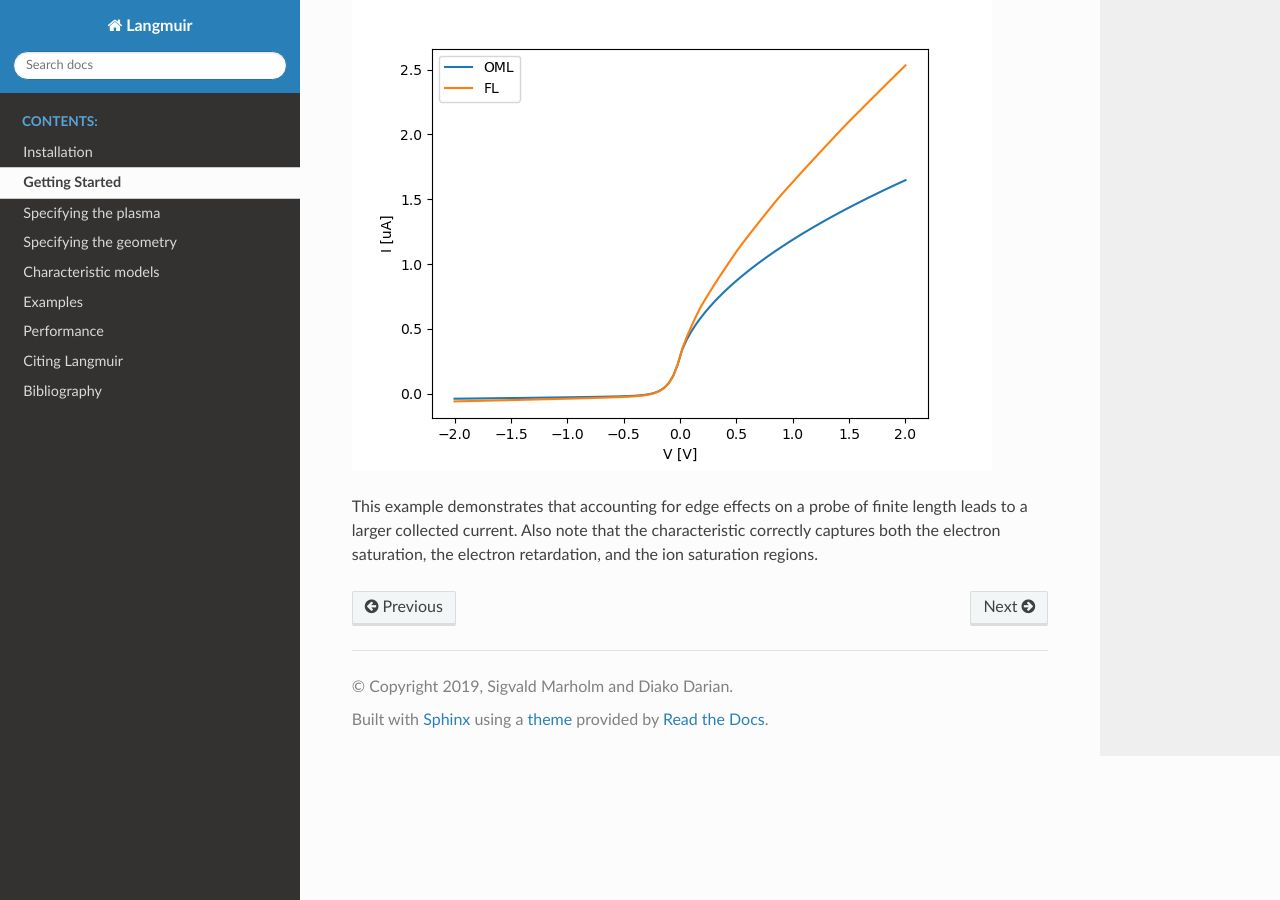
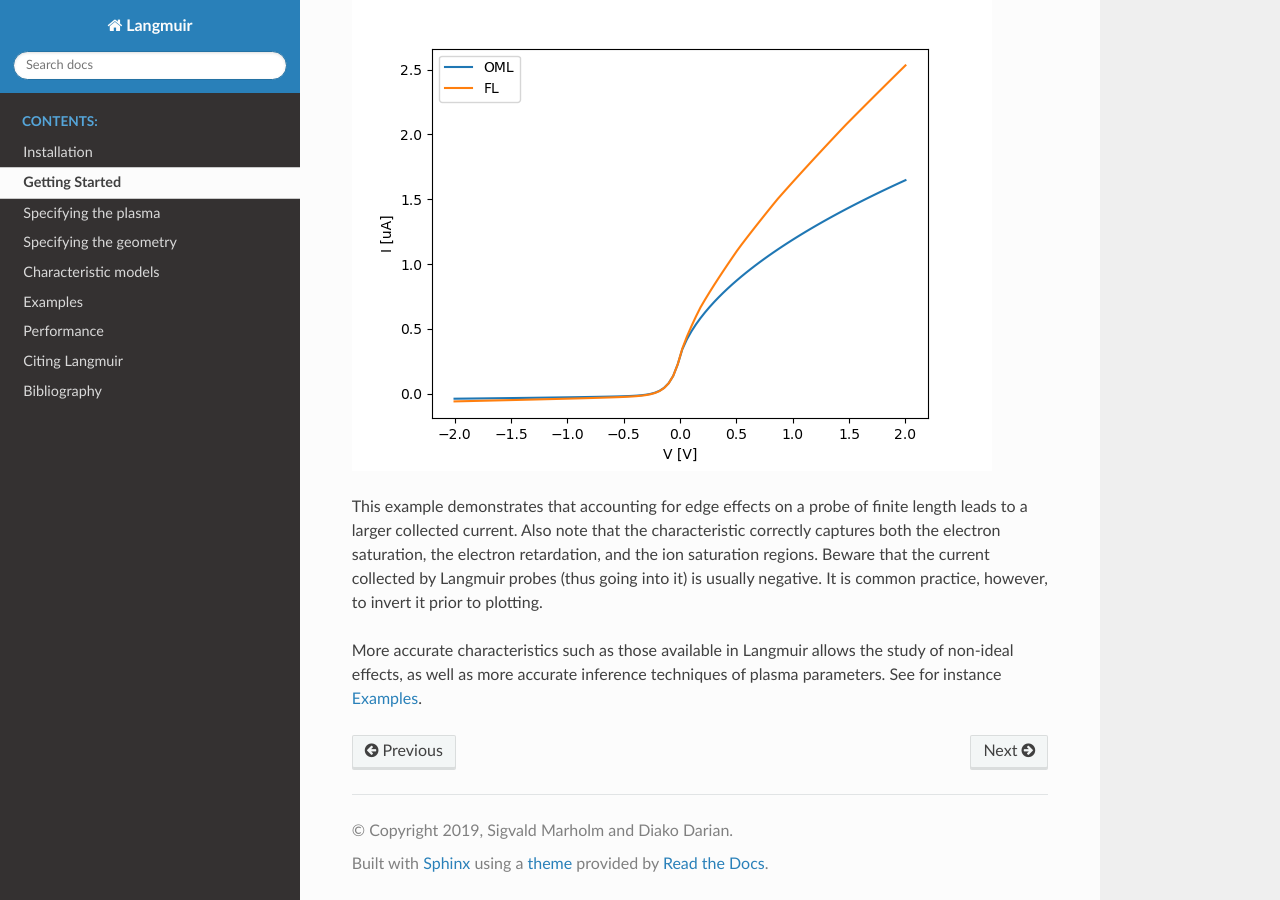
Before and after one commit to langmuirproject/langmuir, a Sphinx documentation site: the page built from docs/source/getting_started.rst, in a window 1280 px wide and 900 px high, scrolled down 714 px. Built offline with Sphinx 7.4.7 and the Read the Docs theme 2.0.0, drawn with Linux system fonts in a browser that asks for light colours; formulas are drawn with MathJax 3; pages that are not in the unit, such as notebooks, are missing from menus; some of the changed text lies outside the part shown.

Commit message:
Added finite-radius documentation and a couple of examples

```diff
--- a/docs/source/bibliography.rst
+++ b/docs/source/bibliography.rst
@@ -8,3 +8,5 @@
 .. [Laframboise] Whatever
 
 .. [MottSmith] Whatever
+
+.. [Whipple] Whatever
--- a/docs/source/applications.rst
+++ b/docs/source/examples.rst
@@ -5,9 +5,11 @@
    :maxdepth: 2
    :caption: Contents:
 
+   floating_potential
    beta
-   floating_potential
-   inverse
+
+.. inverse
+.. rbf
 
 Another example is processing 4-Needle Langmuir Probe (4-NLP) measurements using the Jacobsen-Bekkeng method to get density. If the probe biases are 2, 3, 4, and 5V, and the N measurements samples is contained in an Nx4 array ``I``, the densities can be found as follows::
 
--- a/docs/source/finite_length.rst
+++ b/docs/source/finite_length.rst
@@ -25,7 +25,7 @@
 ~~~~~~~~~~~~~~~~~~~~~~~
 The second model describes the total collected current, and is merely the integral of the current per unit length. Its signature is as follows::
 
-    finite_length_current(geometry, species, V=None, eta=None, normalization=None)
+    finite_length_current(geometry, species, V=None, eta=None, normalization=None, interpolate='I')
 
 See example of use in :doc:`getting_started`.
 
--- a/docs/source/getting_started.rst
+++ b/docs/source/getting_started.rst
@@ -1,6 +1,6 @@
 Getting Started
 ===============
-The Langmuir library contains a collection of functions that compute the current collected by a conductor immersed in a plasma according to various models. These functions take as arguments the probe geometry, for instance ``Sphere``, and a plasma, where a plasma may consist of one or more ``Species``.
+The Langmuir library contains a collection of functions that compute the current collected by a conductor immersed in a plasma according to various models (characteristics). These functions take as arguments the probe geometry, for instance ``Sphere``, and a plasma, where a plasma may consist of one or more ``Species``.
 
 As an example, consider a spherical Langmuir probe of radius :math:`r=1\,\mathrm{mm}` immersed in a plasma with an electron density of :math:`n=10^{11}\,\mathrm{m^{-3}}` and an electron temperature of :math:`T=1000\,\mathrm{K}`. The electron current collected by this probe when it has a voltage of :math:`V=4.5\,\mathrm{V}` with respect to the background plasma is computed according to *Orbital Motion-Limited* (OML) theory as follows::
 
@@ -12,4 +12,6 @@
 .. literalinclude:: ../../demo/basic.py
 .. image:: basic.png
 
-This example demonstrates that accounting for edge effects on a probe of finite length leads to a larger collected current. Also note that the characteristic correctly captures both the electron saturation, the electron retardation, and the ion saturation regions.
+This example demonstrates that accounting for edge effects on a probe of finite length leads to a larger collected current. Also note that the characteristic correctly captures both the electron saturation, the electron retardation, and the ion saturation regions. Beware that the current collected by Langmuir probes (thus going into it) is usually negative. It is common practice, however, to invert it prior to plotting.
+
+More accurate characteristics such as those available in Langmuir allows the study of non-ideal effects, as well as more accurate inference techniques of plasma parameters. See for instance :doc:`examples`.
--- a/docs/source/index.rst
+++ b/docs/source/index.rst
@@ -10,7 +10,7 @@
    species
    geometry
    models
-   applications
+   examples
    performance
    citation
    bibliography
@@ -22,7 +22,7 @@
 
 .. TODO:
     - Finite-length:
-        - Include some theory on profile functions and interpolation
+        v Include some theory on profile functions and interpolation
         - Example of current profile, and how to use current profile demo
         - New demo on IV-characteristics with guard and FL-theory
     - Finite-radius:
```
Also changed, not shown: docs/source/beta.rst (added, +14 -0 lines), docs/source/finite_radius.rst (+12 -12 lines), docs/source/floating_potential.rst (added, +12 -0 lines), docs/source/beta.png (added), docs/source/finite_radius.png (added), 3 other files.
